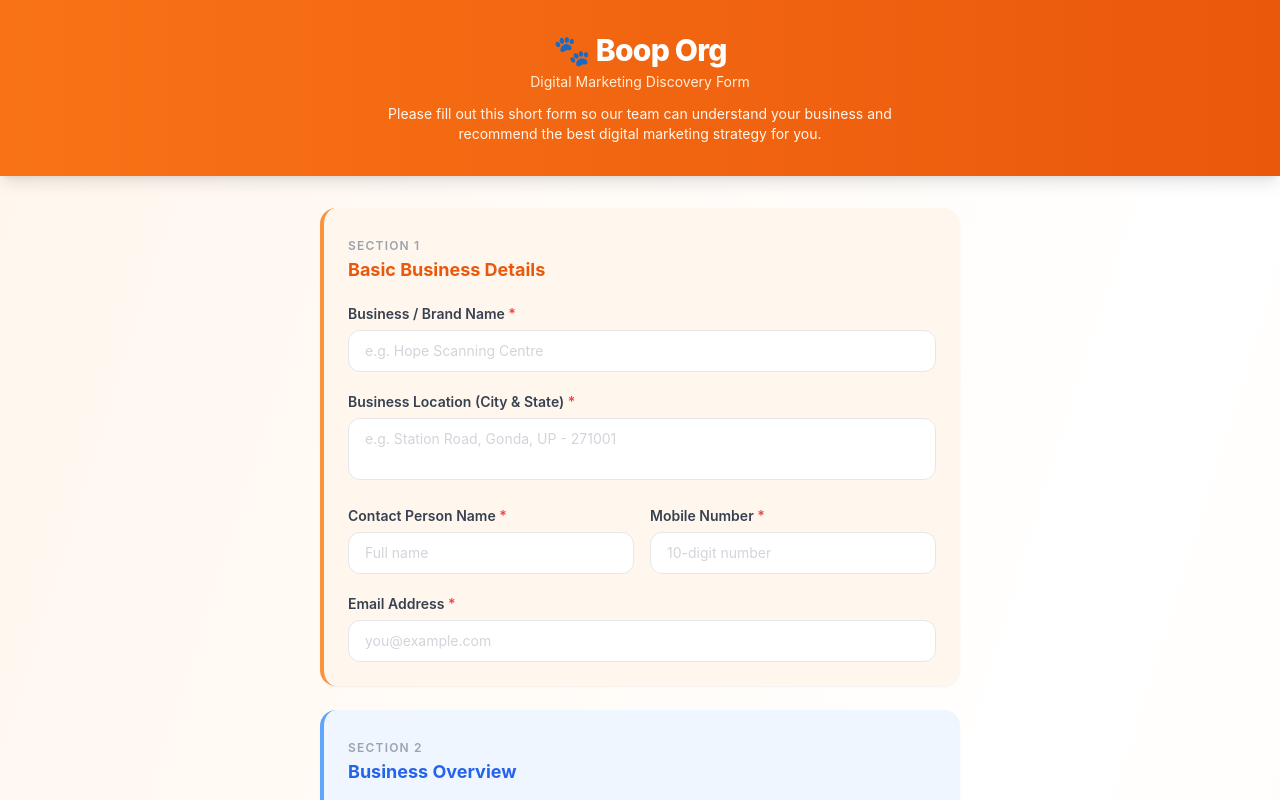
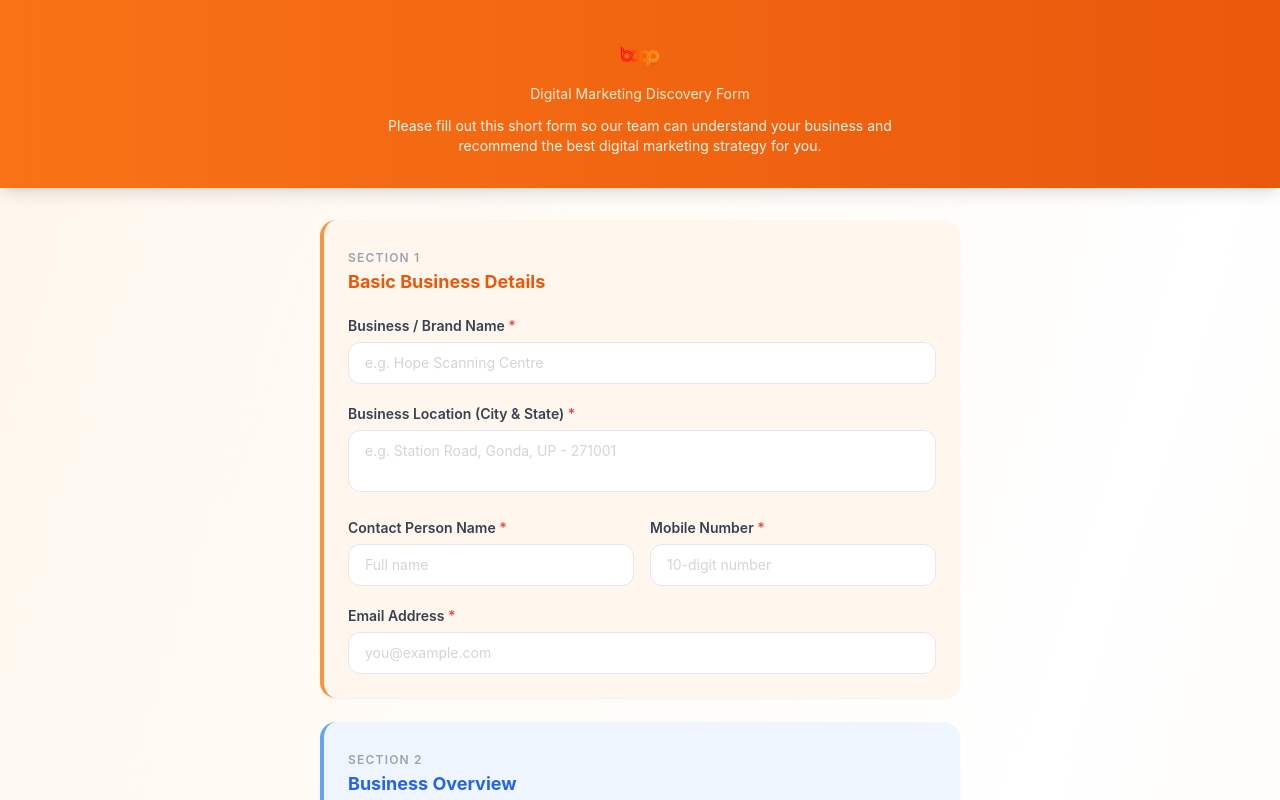
Before and after one commit to neithalrajpurohit/boop_form, a Next.js app: page / in a window 1280 px wide. Shown: the top 800 px of the page. Built offline with nearby package versions, Linux system fonts and the light colour scheme.

Commit message:
feat: replace paw emoji with Boop logo in header

```diff
--- a/app/page.tsx
+++ b/app/page.tsx
@@ -168,8 +168,8 @@ export default function Home() {
       {/* Header */}
       <div className="bg-gradient-to-r from-orange-500 to-orange-600 text-white py-8 px-4 shadow-lg">
         <div className="max-w-2xl mx-auto text-center">
-          <div className="text-3xl font-extrabold tracking-tight mb-1">
-            🐾 Boop Org
+          <div className="flex items-center justify-center mb-1">
+            <img src="/BoopLogo.png" alt="Boop Org" className="h-12 w-auto" />
           </div>
           <p className="text-orange-100 text-sm">
             Digital Marketing Discovery Form
```
Also changed, not shown: public/BoopLogo.png (added).
